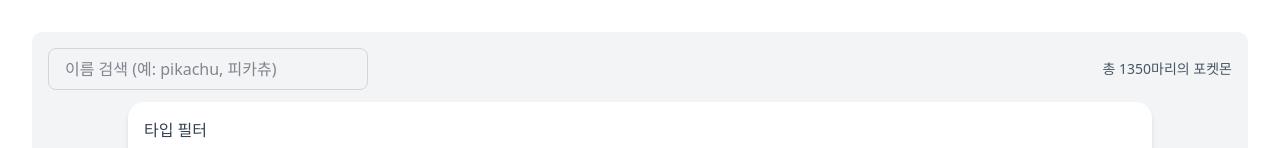
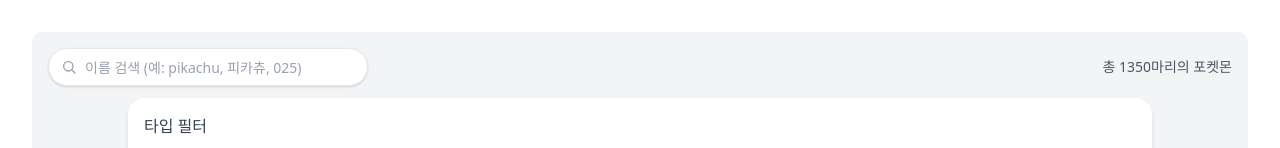
Before and after one commit to Wuid0801/Poket-Card-Dex, a React app: page / in a window 1280 px wide. Shown: the top 148 px of the page. Built offline with nearby package versions, Linux system fonts and the light colour scheme; the HTML template or start-up script is replaced by a standard one; what overlay-kit would draw is missing.

Commit message:
style: 검색창 ui 수정

```diff
--- a/src/components/SearchBar.tsx
+++ b/src/components/SearchBar.tsx
@@ -1,4 +1,4 @@
-import React from 'react';
+import React from "react";
 
 interface SearchBarProps {
   value: string;
@@ -9,17 +9,33 @@ interface SearchBarProps {
 export const SearchBar: React.FC<SearchBarProps> = ({
   value,
   onChange,
-  placeholder = "이름 검색 (예: pikachu, 피카츄)"
+  placeholder = "이름 검색 (예: pikachu, 피카츄, 025)",
 }) => {
   return (
     <div className="w-full sm:w-auto">
+      <div className="relative flex items-center w-full sm:w-80 rounded-full bg-white shadow-sm border border-gray-200 px-3 py-1.5 focus-within:ring-2 focus-within:ring-yellow-400 focus-within:border-yellow-400 transition-all">
+        <svg
+          aria-hidden="true"
+          className="w-4 h-4 text-gray-400 mr-2 flex-shrink-0"
+          viewBox="0 0 24 24"
+          fill="none"
+          stroke="currentColor"
+          strokeWidth="2"
+          strokeLinecap="round"
+          strokeLinejoin="round"
+        >
+          <circle cx="11" cy="11" r="7" />
+          <line x1="16.5" y1="16.5" x2="21" y2="21" />
+        </svg>
+
         <input
           type="text"
           placeholder={placeholder}
           value={value}
           onChange={(e) => onChange(e.target.value)}
-        className="text-gray-900 px-4 py-2 border border-gray-300 rounded-md focus:outline-none focus:ring-2 focus:ring-blue-500 w-full sm:w-80"
+          className="flex-1 bg-transparent text-sm sm:text-base text-gray-900 placeholder:text-xs sm:placeholder:text-sm placeholder:text-gray-400 focus:outline-none [&::-webkit-search-cancel-button]:hidden [&::-webkit-search-decoration]:hidden"
         />
+      </div>
     </div>
   );
 };
```
Lines whose indentation alone changed are shown as unchanged.
